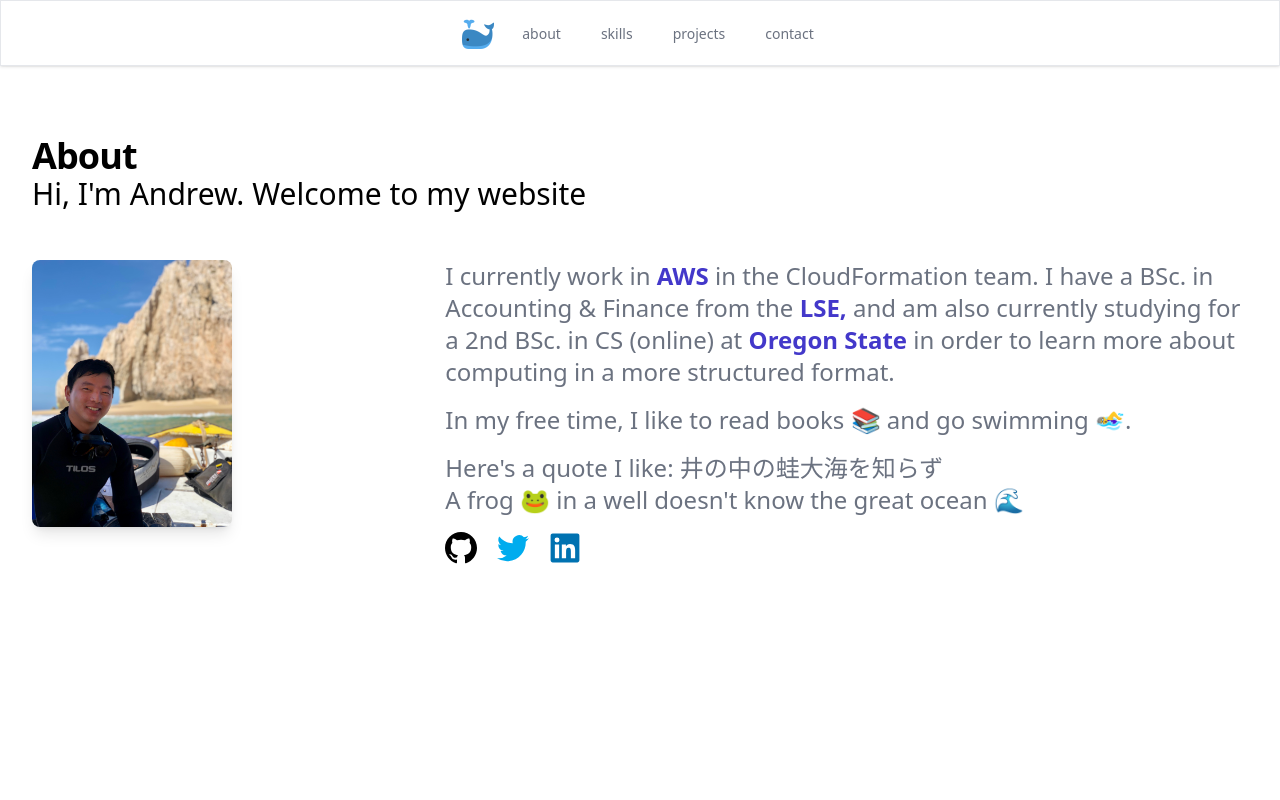
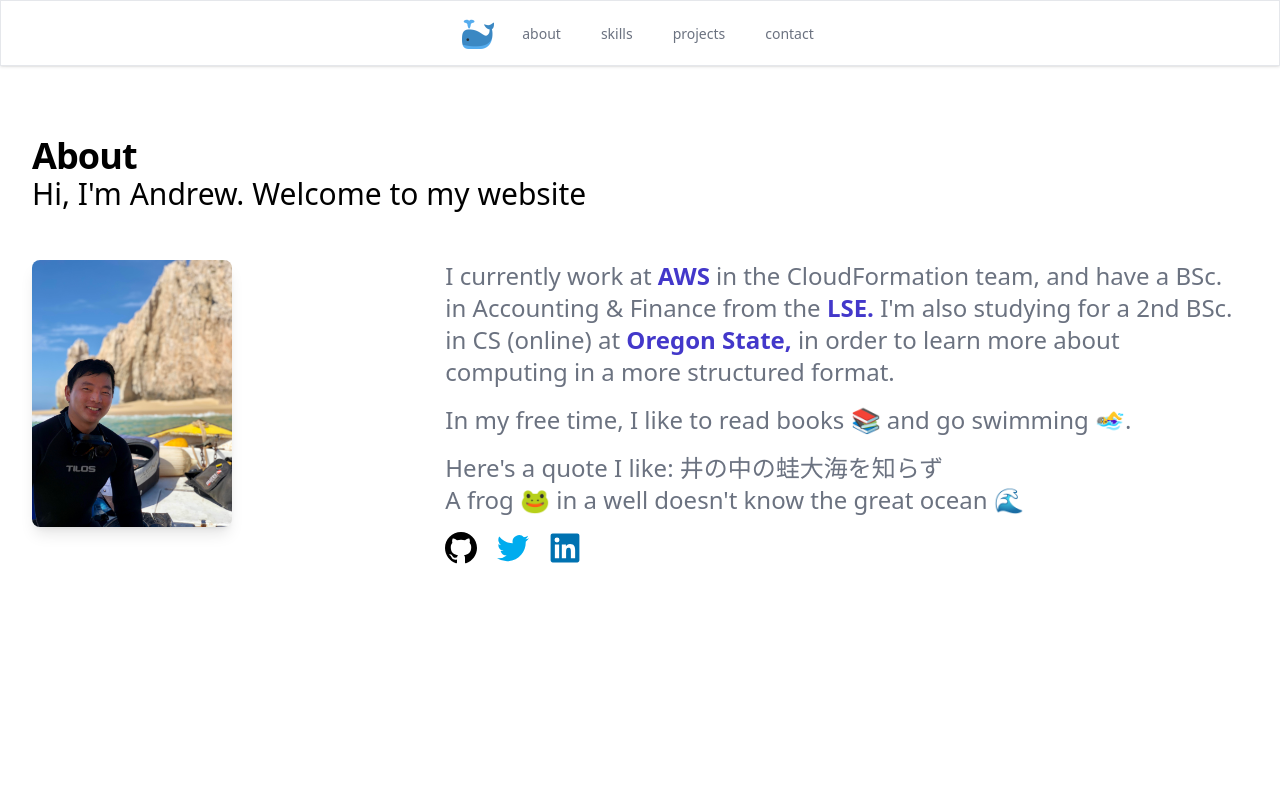
Before and after one commit to adnjoo/portfolio-website, a React (Vite) app: page / in a window 1280 px wide. Shown: the top 800 px of the page. Built offline with nearby package versions, Linux system fonts and the light colour scheme.

Commit message:
edit P1 in About section

```diff
--- a/src/components/About.tsx
+++ b/src/components/About.tsx
@@ -46,27 +46,27 @@ export default function About() {
                     <div className="space-y-4 text-2xl">
                       {/* P1 */}
                       <div className=" text-gray-500">
-                        I currently work in {" "}
+                        I currently work at
                         {
                           <AboutLink
                             href="https://aws.amazon.com/cloudformation/"
-                            text="AWS "
+                            text=" AWS "
                           />
                         }
-                        in the CloudFormation team. I have a BSc. in
-                        Accounting &#38; Finance from the{" "}
+                        in the CloudFormation team, and have a BSc. in
+                        Accounting &#38; Finance from the
                         {
                           <AboutLink
                             href="https://www.lse.ac.uk/"
-                            text="LSE, "
+                            text=" LSE. "
                           />
                         }
-                        and am also currently studying for a 2nd BSc. in CS
+                        I'm also studying for a 2nd BSc. in CS
                         (online) at{" "}
                         {
                           <AboutLink
                             href="https://oregonstate.edu/"
-                            text="Oregon State "
+                            text="Oregon State, "
                           />
                         }
                         in order to learn more about computing in a more structured
```
Also changed, not shown: 1 other file (tests, documents, lock files or other folders).
